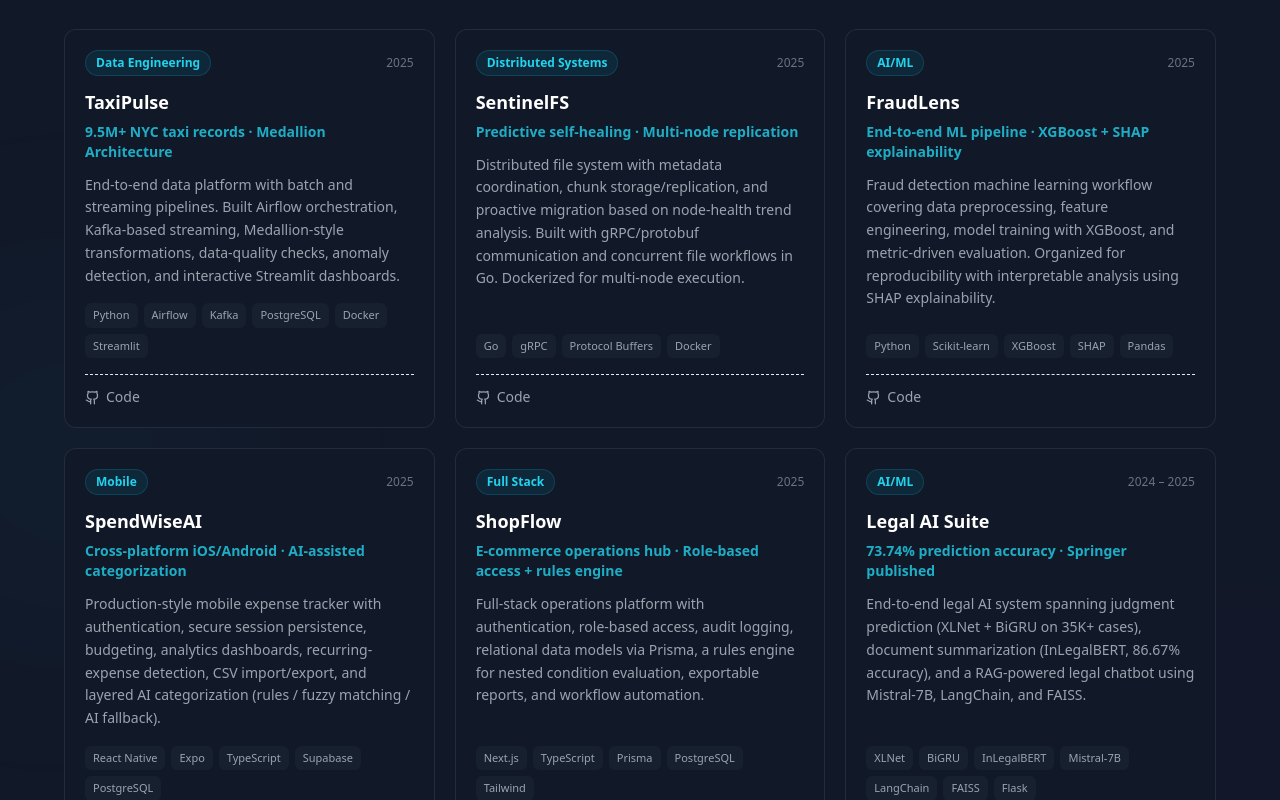
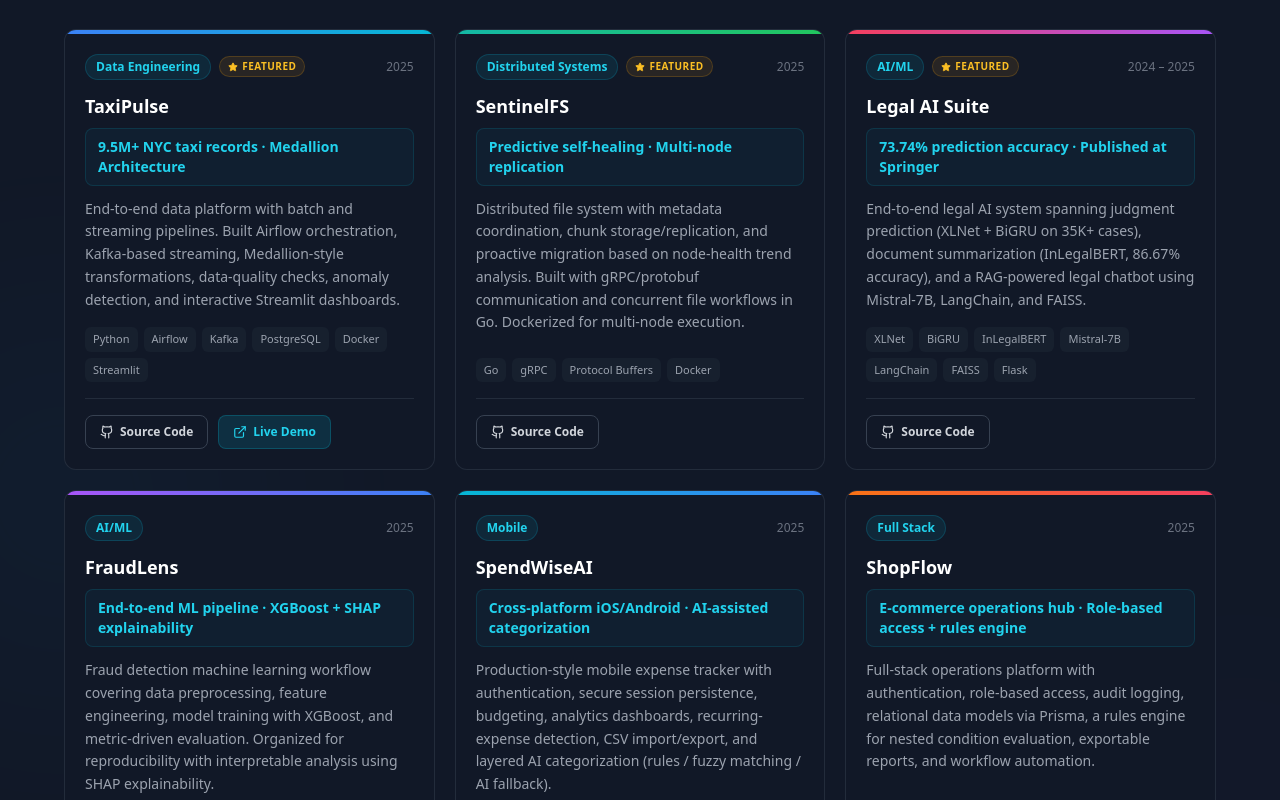
Before and after one commit to srujankothuri/srujankothuri-portfolio, a React (Vite) app: page / in a window 1280 px wide. Shown: the part 5800-6600 px from the top of the page. Built offline with nearby package versions, Linux system fonts and the light colour scheme.

Commit message:
style(projects): add gradient bar, featured badges, demo links, styled buttons, metric callouts

```diff
--- a/src/components/Projects.tsx
+++ b/src/components/Projects.tsx
@@ -1,6 +1,6 @@
 import React, { useState } from "react";
 import { motion, AnimatePresence } from "framer-motion";
-import { ExternalLink, Github } from "lucide-react";
+import { ExternalLink, Github, Star } from "lucide-react";
 import { useTheme } from "./ThemeContext";
 
 interface Project {
@@ -14,6 +14,7 @@ interface Project {
   demo?: string;
   gradient: string;
   glowColor: string;
+  featured?: boolean;
 }
 
 const filters = [
@@ -35,8 +36,10 @@ const projects: Project[] = [
       "End-to-end data platform with batch and streaming pipelines. Built Airflow orchestration, Kafka-based streaming, Medallion-style transformations, data-quality checks, anomaly detection, and interactive Streamlit dashboards.",
     techTags: ["Python", "Airflow", "Kafka", "PostgreSQL", "Docker", "Streamlit"],
     github: "https://github.com/srujankothuri/TaxiPulse",
+    demo: "https://taxipulse-srujankothuri.streamlit.app/",
     gradient: "from-blue-500 to-cyan-500",
     glowColor: "rgba(59,130,246,0.12)",
+    featured: true,
   },
   {
     title: "SentinelFS",
@@ -49,6 +52,20 @@ const projects: Project[] = [
     github: "https://github.com/srujankothuri/SentinelFS",
     gradient: "from-teal-500 to-green-500",
     glowColor: "rgba(20,184,166,0.12)",
+    featured: true,
+  },
+  {
+    title: "Legal AI Suite",
+    date: "2024 – 2025",
+    category: "AI/ML",
+    highlight: "73.74% prediction accuracy · Published at Springer",
+    description:
+      "End-to-end legal AI system spanning judgment prediction (XLNet + BiGRU on 35K+ cases), document summarization (InLegalBERT, 86.67% accuracy), and a RAG-powered legal chatbot using Mistral-7B, LangChain, and FAISS.",
+    techTags: ["XLNet", "BiGRU", "InLegalBERT", "Mistral-7B", "LangChain", "FAISS", "Flask"],
+    github: "https://github.com/srujankothuri/Legal-prediction-explanation",
+    gradient: "from-rose-500 to-purple-500",
+    glowColor: "rgba(244,63,94,0.12)",
+    featured: true,
   },
   {
     title: "FraudLens",
@@ -59,6 +76,7 @@ const projects: Project[] = [
       "Fraud detection machine learning workflow covering data preprocessing, feature engineering, model training with XGBoost, and metric-driven evaluation. Organized for reproducibility with interpretable analysis using SHAP explainability.",
     techTags: ["Python", "Scikit-learn", "XGBoost", "SHAP", "Pandas"],
     github: "https://github.com/srujankothuri/FraudLens",
+    demo: "https://fraudlens-srujankothuri.streamlit.app/",
     gradient: "from-purple-500 to-blue-500",
     glowColor: "rgba(139,92,246,0.12)",
   },
@@ -83,20 +101,9 @@ const projects: Project[] = [
       "Full-stack operations platform with authentication, role-based access, audit logging, relational data models via Prisma, a rules engine for nested condition evaluation, exportable reports, and workflow automation.",
     techTags: ["Next.js", "TypeScript", "Prisma", "PostgreSQL", "Tailwind"],
     github: "https://github.com/srujankothuri/ShopFlow",
+    demo: "https://shopflow-srujan-kothuris-projects.vercel.app/dashboard",
     gradient: "from-orange-500 to-rose-500",
     glowColor: "rgba(249,115,22,0.12)",
-  },
-  {
-    title: "Legal AI Suite",
-    date: "2024 – 2025",
-    category: "AI/ML",
-    highlight: "73.74% prediction accuracy · Springer published",
-    description:
-      "End-to-end legal AI system spanning judgment prediction (XLNet + BiGRU on 35K+ cases), document summarization (InLegalBERT, 86.67% accuracy), and a RAG-powered legal chatbot using Mistral-7B, LangChain, and FAISS.",
-    techTags: ["XLNet", "BiGRU", "InLegalBERT", "Mistral-7B", "LangChain", "FAISS", "Flask"],
-    github: "https://github.com/srujankothuri/Legal-prediction-explanation",
-    gradient: "from-rose-500 to-purple-500",
-    glowColor: "rgba(244,63,94,0.12)",
   },
   {
     title: "PageMaster",
@@ -268,14 +275,21 @@ const Projects = () => {
 
                 {/* Card */}
                 <div
-                  className={`relative h-full flex flex-col p-5 rounded-xl border transition-all duration-300 group-hover:-translate-y-1 ${
+                  className={`relative h-full flex flex-col rounded-xl border overflow-hidden transition-all duration-300 group-hover:-translate-y-1.5 ${
                     theme === "dark"
                       ? "bg-gray-900 border-gray-700/50"
                       : "bg-white border-gray-200"
                   }`}
                 >
-                  {/* Top row — category + date */}
+                  {/* Top gradient accent bar */}
+                  <div
+                    className={`h-1 w-full bg-gradient-to-r ${project.gradient}`}
+                  />
+
+                  <div className="flex flex-col flex-grow p-5">
+                    {/* Top row — category + date + featured */}
                     <div className="flex items-center justify-between mb-3">
+                      <div className="flex items-center gap-2">
                         <span
                           className={`text-xs font-semibold px-2.5 py-1 rounded-full ${
                             theme === "dark"
@@ -285,6 +299,19 @@ const Projects = () => {
                         >
                           {project.category}
                         </span>
+                        {project.featured && (
+                          <span
+                            className={`inline-flex items-center gap-1 text-[10px] font-bold uppercase tracking-wider px-2 py-0.5 rounded-full ${
+                              theme === "dark"
+                                ? "bg-amber-500/10 text-amber-400 border border-amber-500/20"
+                                : "bg-amber-500/10 text-amber-600 border border-amber-500/20"
+                            }`}
+                          >
+                            <Star size={10} className="fill-current" />
+                            Featured
+                          </span>
+                        )}
+                      </div>
                       <span
                         className={`text-xs font-medium ${
                           theme === "dark" ? "text-gray-500" : "text-gray-400"
@@ -296,7 +323,7 @@ const Projects = () => {
 
                     {/* Title */}
                     <h3
-                    className={`text-lg font-bold mb-1.5 transition-colors duration-300 ${
+                      className={`text-lg font-bold mb-2 transition-colors duration-300 ${
                         theme === "dark"
                           ? "text-white group-hover:text-cyan-400"
                           : "text-gray-900 group-hover:text-blue-600"
@@ -305,14 +332,22 @@ const Projects = () => {
                       {project.title}
                     </h3>
 
-                  {/* Highlight metric */}
+                    {/* Highlight metric callout */}
+                    <div
+                      className={`px-3 py-2 rounded-lg mb-3 ${
+                        theme === "dark"
+                          ? "bg-cyan-500/5 border border-cyan-500/15"
+                          : "bg-blue-500/5 border border-blue-500/10"
+                      }`}
+                    >
                       <p
-                    className={`text-sm font-semibold mb-3 ${
-                      theme === "dark" ? "text-cyan-400/80" : "text-blue-600/80"
+                        className={`text-sm font-semibold ${
+                          theme === "dark" ? "text-cyan-400" : "text-blue-600"
                         }`}
                       >
                         {project.highlight}
                       </p>
+                    </div>
 
                     {/* Description */}
                     <p
@@ -339,23 +374,27 @@ const Projects = () => {
                       ))}
                     </div>
 
-                  {/* Links */}
-                  <div className="flex items-center gap-3 mt-auto pt-3 border-t border-dashed ${
-                    theme === 'dark' ? 'border-gray-700/50' : 'border-gray-200'
-                  }">
+                    {/* Action buttons */}
+                    <div
+                      className={`flex items-center gap-2.5 pt-4 mt-auto border-t ${
+                        theme === "dark"
+                          ? "border-gray-700/50"
+                          : "border-gray-200"
+                      }`}
+                    >
                       {project.github && (
                         <a
                           href={project.github}
                           target="_blank"
                           rel="noopener noreferrer"
-                        className={`inline-flex items-center gap-1.5 text-sm font-medium transition-colors duration-200 ${
+                          className={`inline-flex items-center gap-1.5 px-3.5 py-2 text-xs font-semibold rounded-lg border transition-all duration-200 ${
                             theme === "dark"
-                            ? "text-gray-400 hover:text-cyan-400"
-                            : "text-gray-500 hover:text-blue-600"
+                              ? "border-gray-700 text-gray-300 hover:border-cyan-500/40 hover:text-cyan-400 hover:bg-cyan-500/5"
+                              : "border-gray-200 text-gray-600 hover:border-blue-500/40 hover:text-blue-600 hover:bg-blue-500/5"
                           }`}
                         >
-                        <Github size={15} />
-                        Code
+                          <Github size={14} />
+                          Source Code
                         </a>
                       )}
                       {project.demo && (
@@ -363,16 +402,17 @@ const Projects = () => {
                           href={project.demo}
                           target="_blank"
                           rel="noopener noreferrer"
-                        className={`inline-flex items-center gap-1.5 text-sm font-medium transition-colors duration-200 ${
+                          className={`inline-flex items-center gap-1.5 px-3.5 py-2 text-xs font-semibold rounded-lg transition-all duration-200 ${
                             theme === "dark"
-                            ? "text-gray-400 hover:text-cyan-400"
-                            : "text-gray-500 hover:text-blue-600"
+                              ? "bg-cyan-500/15 text-cyan-400 border border-cyan-500/25 hover:bg-cyan-500/25"
+                              : "bg-blue-500/10 text-blue-600 border border-blue-500/20 hover:bg-blue-500/15"
                           }`}
                         >
-                        <ExternalLink size={15} />
+                          <ExternalLink size={14} />
                           Live Demo
                         </a>
                       )}
+                    </div>
                   </div>
                 </div>
               </motion.div>
```
Lines whose indentation alone changed are shown as unchanged.
